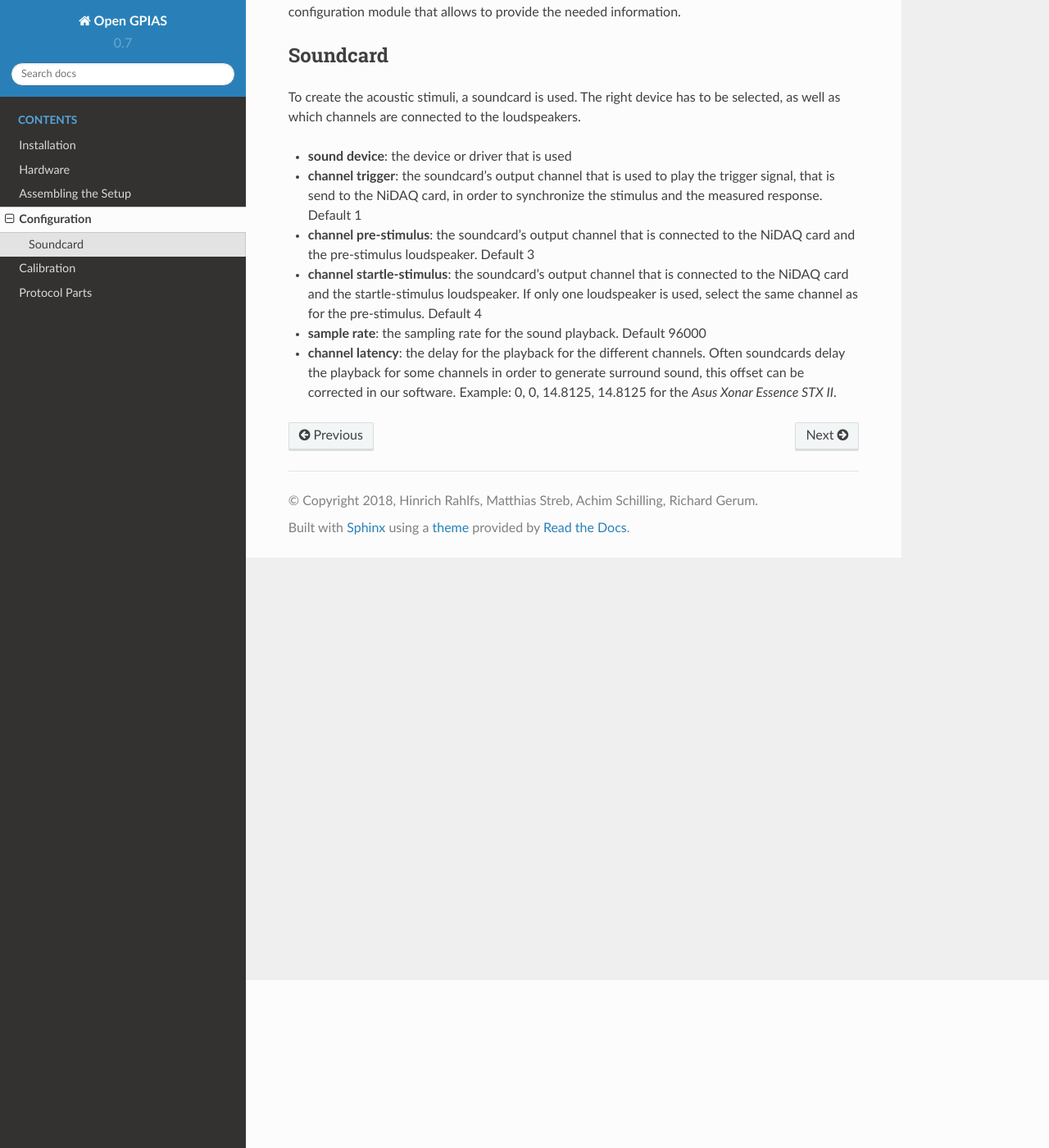
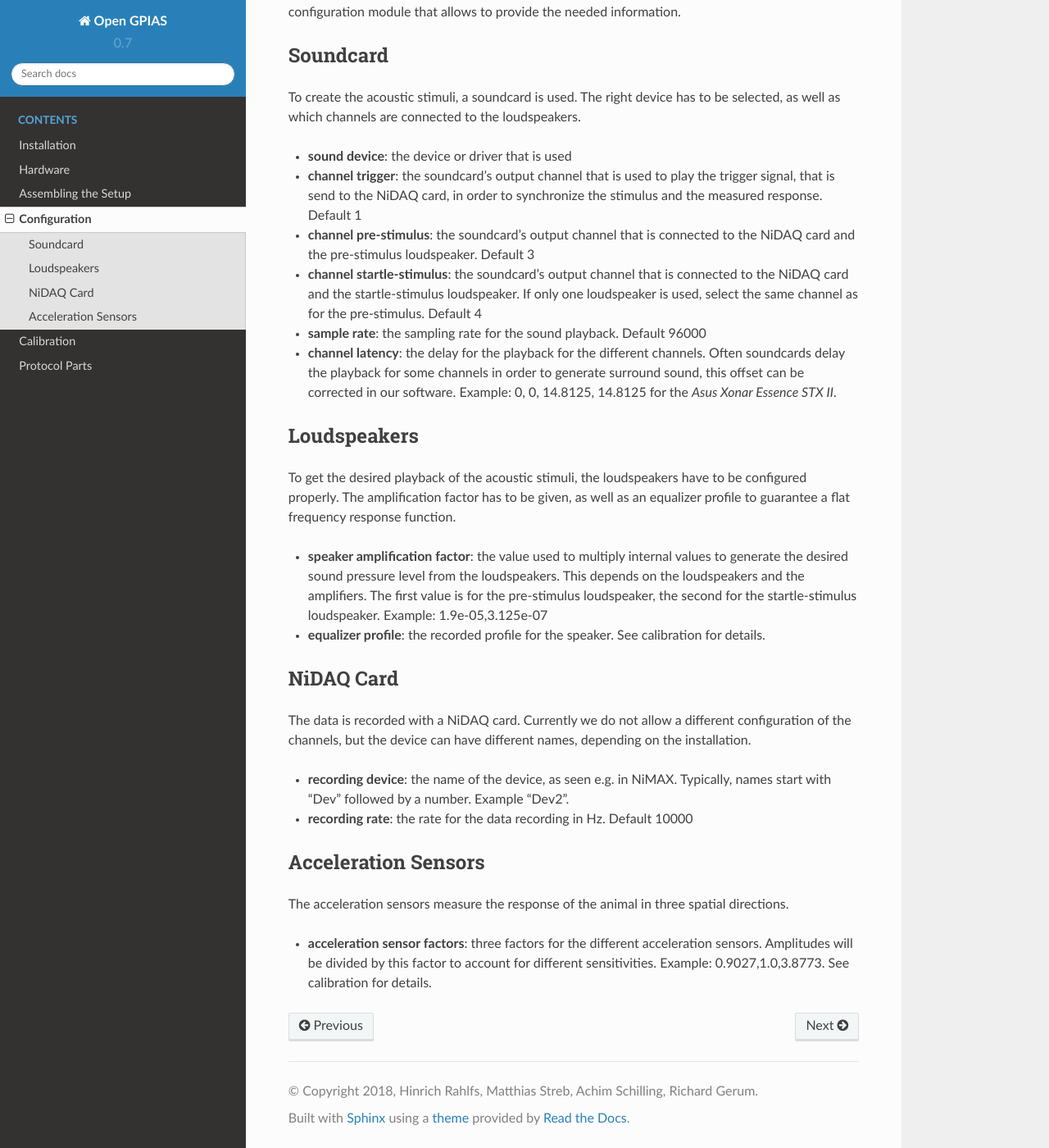
Before and after one commit to rgerum/open_gpias, a Sphinx documentation site: the page built from docs/configuration.rst, in a window 1280 px wide and 1400 px high, scrolled down 205 px. Shown: the whole window at 82% size. Built offline with Sphinx 7.4.7 and the Read the Docs theme 2.0.0, drawn with Linux system fonts in a browser that asks for light colours.

Commit message:
Docs: added all configuration values to the documentation

```diff
--- a/docs/configuration.rst
+++ b/docs/configuration.rst
@@ -22,3 +22,31 @@ are connected to the loudspeakers.
 - **channel latency**: the delay for the playback for the different channels. Often soundcards delay the playback for
   some channels in order to generate surround sound, this offset can be corrected in our software. Example: 0, 0, 14.8125, 14.8125
   for the *Asus Xonar Essence STX II*.
+
+Loudspeakers
+------------
+
+To get the desired playback of the acoustic stimuli, the loudspeakers have to be configured properly. The amplification
+factor has to be given, as well as an equalizer profile to guarantee a flat frequency response function.
+
+- **speaker amplification factor**: the value used to multiply internal values to generate the desired sound pressure level
+  from the loudspeakers. This depends on the loudspeakers and the amplifiers. The first value is for the pre-stimulus
+  loudspeaker, the second for the startle-stimulus loudspeaker. Example: 1.9e-05,3.125e-07
+- **equalizer profile**: the recorded profile for the speaker. See calibration for details.
+
+NiDAQ Card
+----------
+
+The data is recorded with a NiDAQ card. Currently we do not allow a different configuration of the channels, but the
+device can have different names, depending on the installation.
+
+- **recording device**: the name of the device, as seen e.g. in NiMAX. Typically, names start with "Dev" followed by a number. Example "Dev2".
+- **recording rate**: the rate for the data recording in Hz. Default 10000
+
+Acceleration Sensors
+--------------------
+
+The acceleration sensors measure the response of the animal in three spatial directions.
+
+- **acceleration sensor factors**: three factors for the different acceleration sensors. Amplitudes will be divided by this
+  factor to account for different sensitivities. Example: 0.9027,1.0,3.8773. See calibration for details.
```
Also changed, not shown: 1 other file.
